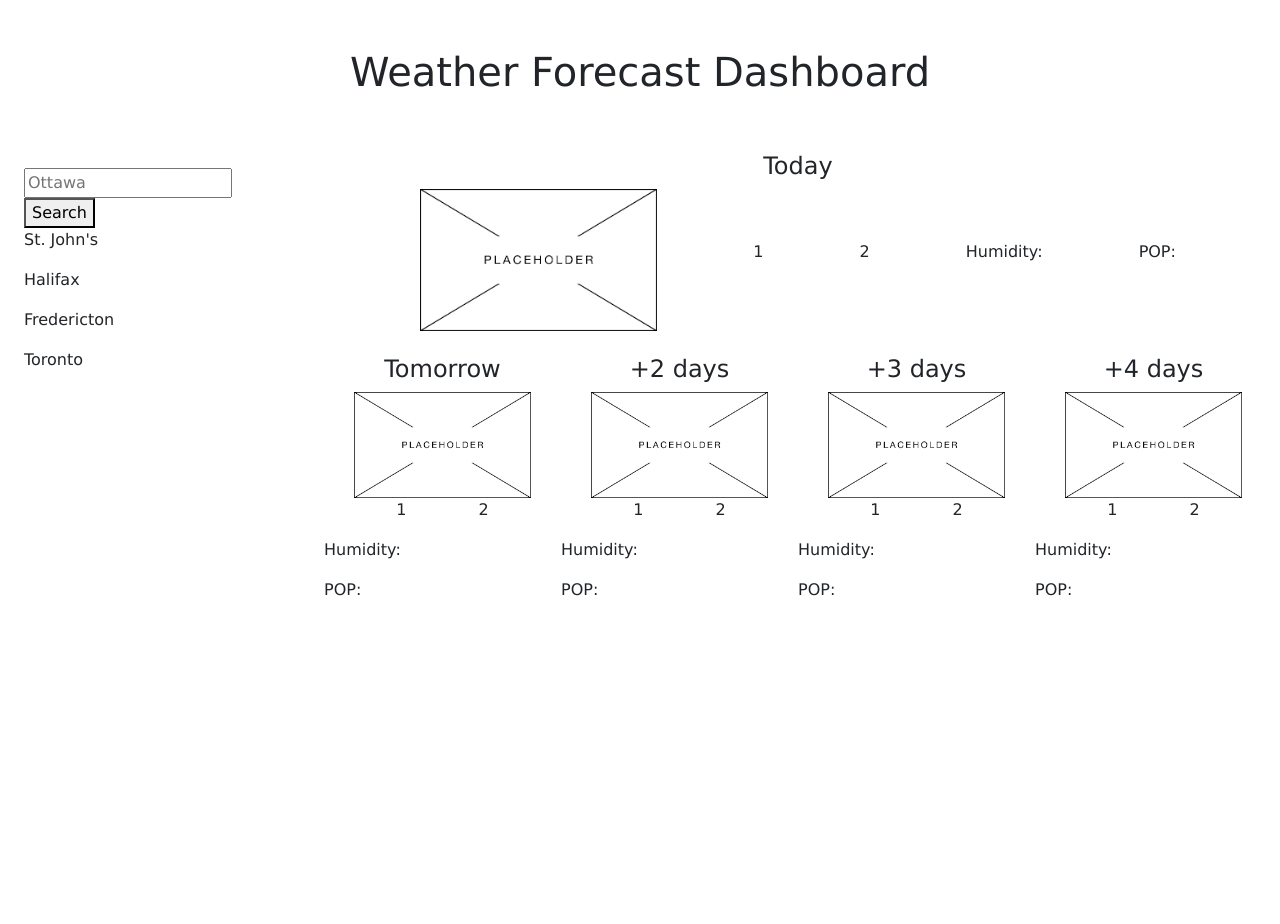
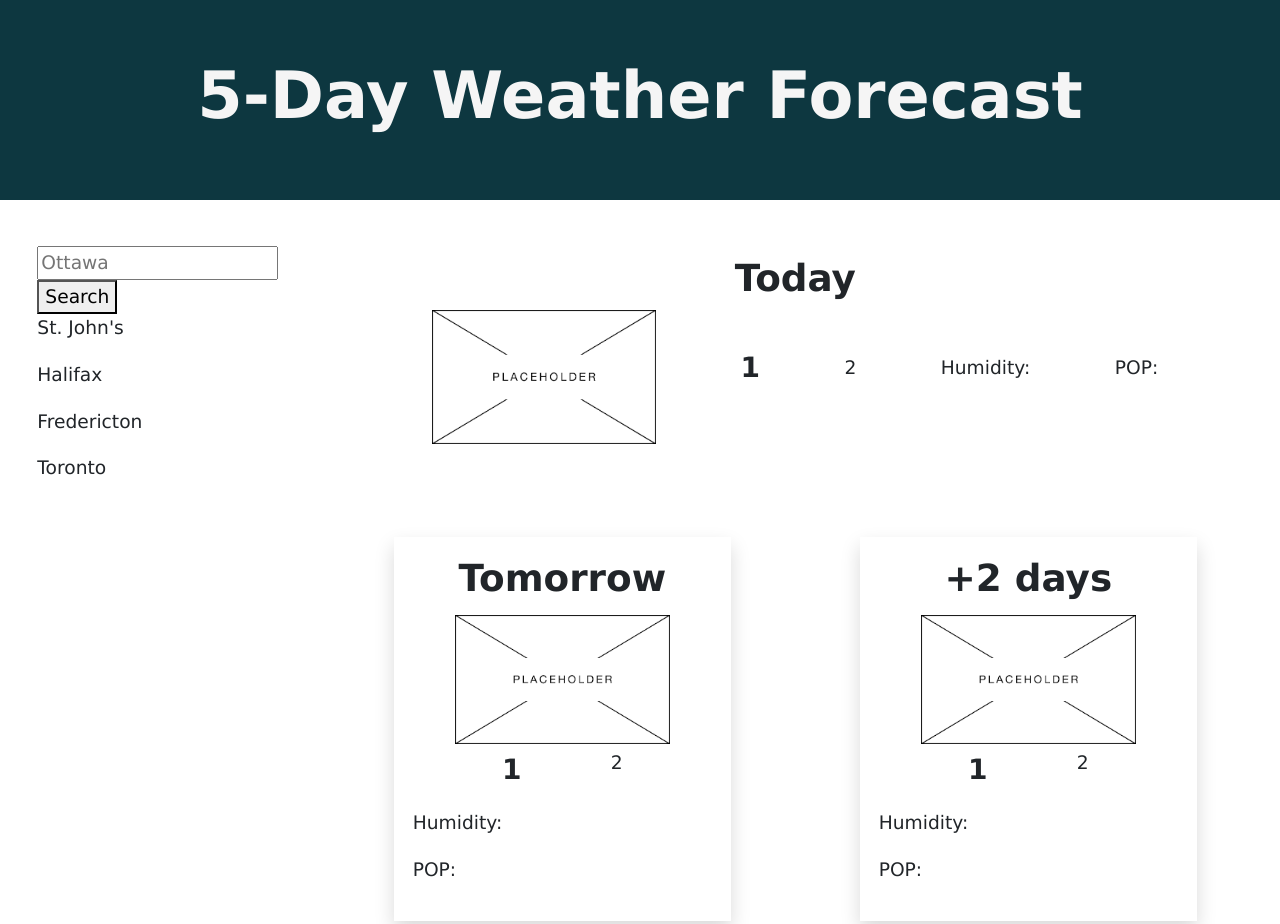
Before and after one commit to stms15/weather-forecast-dashboard, a plain HTML site: page index.html in a window 1280 px wide. Shown: the top 924 px of the page. Before the commit the page ends 800 px from the top, so only its background shows below. Drawn offline with nearby package versions, Linux system fonts and the light colour scheme.

Commit message:
added style and a function to display search results

```diff
--- a/assets/css/style.css
+++ b/assets/css/style.css
@@ -1,9 +1,41 @@
 * {
   font-family: "Lucida Sans", "Lucida Sans Regular", "Lucida Grande",
     "Lucida Sans Unicode", Geneva, Verdana, sans-serif;
+  font-size: 14pt;
+}
+
+/* ---- Header classes ---- */
+
+header {
+  background-color: #0d3740;
+}
+
+h1 {
+  color: whitesmoke;
+  font-size: 350%;
+  font-weight: 700;
+}
+
+/* ------------------------ */
+
+/* main {
+  background-color: #0d3740;
+  color: whitesmoke;
+} */
+
+/* .card {
+  background-color: whitesmoke;
+} */
+
+h2 {
+  font-size: 300%;
+  font-weight: 700;
+  /* text-align: center; */
 }
 
 h4 {
+  font-size: 200%;
+  font-weight: 700;
   text-align: center;
 }
 
@@ -12,3 +44,8 @@ h4 {
   margin-left: auto;
   margin-right: auto;
 }
+
+.temperature {
+  font-size: 150%;
+  font-weight: 600;
+}
--- a/assets/js/script.js
+++ b/assets/js/script.js
@@ -24,6 +24,7 @@ async function getGeoCoordinates(cityName, appId) {
     long: data[0].lon,
   };
   localStorage.setItem("coordinates", JSON.stringify(geoLocation));
+  localStorage.setItem("city-name", cityName);
   return true;
 }
 
@@ -140,12 +141,41 @@ function processWeatherData(weatherData) {
     forecast[day].main = determineDailyMain(forecast[day].main);
     forecast[day].pop = average(forecast[day].pop) * 100; // percentage
   }
+  return forecast;
+}
+
+function displayWeather(processedData) {
+  var dayIds = ["day-1", "day-2", "day-3", "day-4", "day-5"];
+  var counter = 0;
+  var locationEl = document.getElementById("city-name");
+
+  locationEl.innerHTML = localStorage.getItem("city-name");
+
+  for (let parentId of dayIds) {
+    var dateEl = document.getElementById(parentId + "-date");
+    var tempEl = document.getElementById(parentId + "-temp");
+    var feelsLikeEl = document.getElementById(parentId + "-feels-like");
+    var humidityEl = document.getElementById(parentId + "-humidity");
+    var popEl = document.getElementById(parentId + "-pop");
+
+    dateEl.innerHTML = dayjs(processedData[counter].date).format("MMMM D");
+    tempEl.innerHTML = Math.round(processedData[counter].temp) + "&deg;C";
+    feelsLikeEl.innerHTML =
+      Math.round(processedData[counter].feels_like) + "&deg;C";
+    humidityEl.innerHTML =
+      "Humidity: " + Math.round(processedData[counter].humidity) + "%";
+    popEl.innerHTML = "POP: " + Math.round(processedData[counter].pop) + "%";
+
+    counter++;
+  }
 }
 
 // ----------------------------------------- //
 
+// ------------- Main ------------- //
+
 var ApiKey = "090e889d7a08a33b213911545eb4136f";
-var searchInputEl = document.getElementById("city-name");
+var searchInputEl = document.getElementById("search-input");
 var searchBttnEl = document.getElementById("search-bttn");
 
 searchBttnEl.addEventListener("click", async function (event) {
@@ -170,8 +200,10 @@ searchBttnEl.addEventListener("click", async function (event) {
       return response.json();
     })
     .then(function (data) {
-      processWeatherData(data);
+      console.log(data);
+      var parsedData = processWeatherData(data);
       console.log("Data received");
+      displayWeather(parsedData);
     })
     .catch(function (error) {
       console.log(error);
--- a/index.html
+++ b/index.html
@@ -22,14 +22,14 @@
     ></script>
   </head>
   <body>
-    <header class="d-flex justify-content-center m-5">
-      <h1>Weather Forecast Dashboard</h1>
+    <header class="d-flex justify-content-center p-5">
+      <h1>5-Day Weather Forecast</h1>
     </header>
 
-    <div class="d-flex m-2">
+    <div class="d-flex m-3 mt-4">
       <aside class="w-25 p-3 search-bar">
         <form>
-          <input type="search" id="city-name" placeholder="Ottawa" />
+          <input type="search" id="search-input" placeholder="Ottawa" />
           <button id="search-bttn">Search</button>
         </form>
         <div>
@@ -41,77 +41,78 @@
       </aside>
 
       <main class="w-75">
-        <div class="w-100 d-flex flex-column" id="day-1">
-          <h4>Today</h4>
+        <h2 id="city-name"></h2>
+        <div class="w-100 d-flex flex-column p-3 pb-5 mb-3" id="day-1">
+          <h4 id="day-1-date">Today</h4>
           <div class="d-flex justify-content-evenly align-items-center">
             <img src="./assets/images/placeholder.png" alt="" width="25%" />
-            <p id="temp">1</p>
-            <p id="feels-like">2</p>
-            <p id="humidity">Humidity:</p>
-            <p id="pop">POP:</p>
+            <p class="temperature" id="day-1-temp">1</p>
+            <p id="day-1-feels-like">2</p>
+            <p id="day-1-humidity">Humidity:</p>
+            <p id="day-1-pop">POP:</p>
           </div>
         </div>
 
-        <div class="w-100 d-flex justify-content-between mt-4">
-          <div class="d-flex flex-column" id="day-2">
-            <h4>Tomorrow</h4>
+        <div class="w-100 d-flex flex-wrap justify-content-around mt-3 mb-3">
+          <div class="d-flex flex-column p-3 mt-3 shadow" id="day-2">
+            <h4 id="day-2-date">Tomorrow</h4>
             <img
               src="./assets/images/placeholder.png"
               alt=""
               width="75%"
-              class="center-block"
+              class="center-block p-1"
             />
             <div class="d-flex justify-content-evenly">
-              <p id="temp">1</p>
-              <p id="feels-like">2</p>
+              <p class="temperature" id="day-2-temp">1</p>
+              <p id="day-2-feels-like">2</p>
             </div>
-            <p id="humidity">Humidity:</p>
-            <p id="pop">POP:</p>
+            <p id="day-2-humidity">Humidity:</p>
+            <p id="day-2-pop">POP:</p>
           </div>
-          <div class="d-flex flex-column" id="day-3">
-            <h4>+2 days</h4>
+          <div class="d-flex flex-column p-3 mt-3 shadow" id="day-3">
+            <h4 id="day-3-date">+2 days</h4>
             <img
               src="./assets/images/placeholder.png"
               alt=""
               width="75%"
-              class="center-block"
+              class="center-block p-1"
             />
             <div class="d-flex justify-content-evenly">
-              <p id="temp">1</p>
-              <p id="feels-like">2</p>
+              <p class="temperature" id="day-3-temp">1</p>
+              <p id="day-3-feels-like">2</p>
             </div>
-            <p id="humidity">Humidity:</p>
-            <p id="pop">POP:</p>
+            <p id="day-3-humidity">Humidity:</p>
+            <p id="day-3-pop">POP:</p>
           </div>
-          <div class="d-flex flex-column" id="day-4">
-            <h4>+3 days</h4>
+          <div class="d-flex flex-column p-3 mt-3 shadow" id="day-4">
+            <h4 id="day-4-date">+3 days</h4>
             <img
               src="./assets/images/placeholder.png"
               alt=""
               width="75%"
-              class="center-block"
+              class="center-block p-1"
             />
             <div class="d-flex justify-content-evenly">
-              <p id="temp">1</p>
-              <p id="feels-like">2</p>
+              <p class="temperature" id="day-4-temp">1</p>
+              <p id="day-4-feels-like">2</p>
             </div>
-            <p id="humidity">Humidity:</p>
-            <p id="pop">POP:</p>
+            <p id="day-4-humidity">Humidity:</p>
+            <p id="day-4-pop">POP:</p>
           </div>
-          <div class="d-flex flex-column" id="day-5">
-            <h4>+4 days</h4>
+          <div class="d-flex flex-column p-3 mt-3 shadow" id="day-5">
+            <h4 id="day-5-date">+4 days</h4>
             <img
               src="./assets/images/placeholder.png"
               alt=""
               width="75%"
-              class="center-block"
+              class="center-block p-1"
             />
             <div class="d-flex justify-content-evenly">
-              <p id="temp">1</p>
-              <p id="feels-like">2</p>
+              <p class="temperature" id="day-5-temp">1</p>
+              <p id="day-5-feels-like">2</p>
             </div>
-            <p id="humidity">Humidity:</p>
-            <p id="pop">POP:</p>
+            <p id="day-5-humidity">Humidity:</p>
+            <p id="day-5-pop">POP:</p>
           </div>
         </div>
       </main>
```
